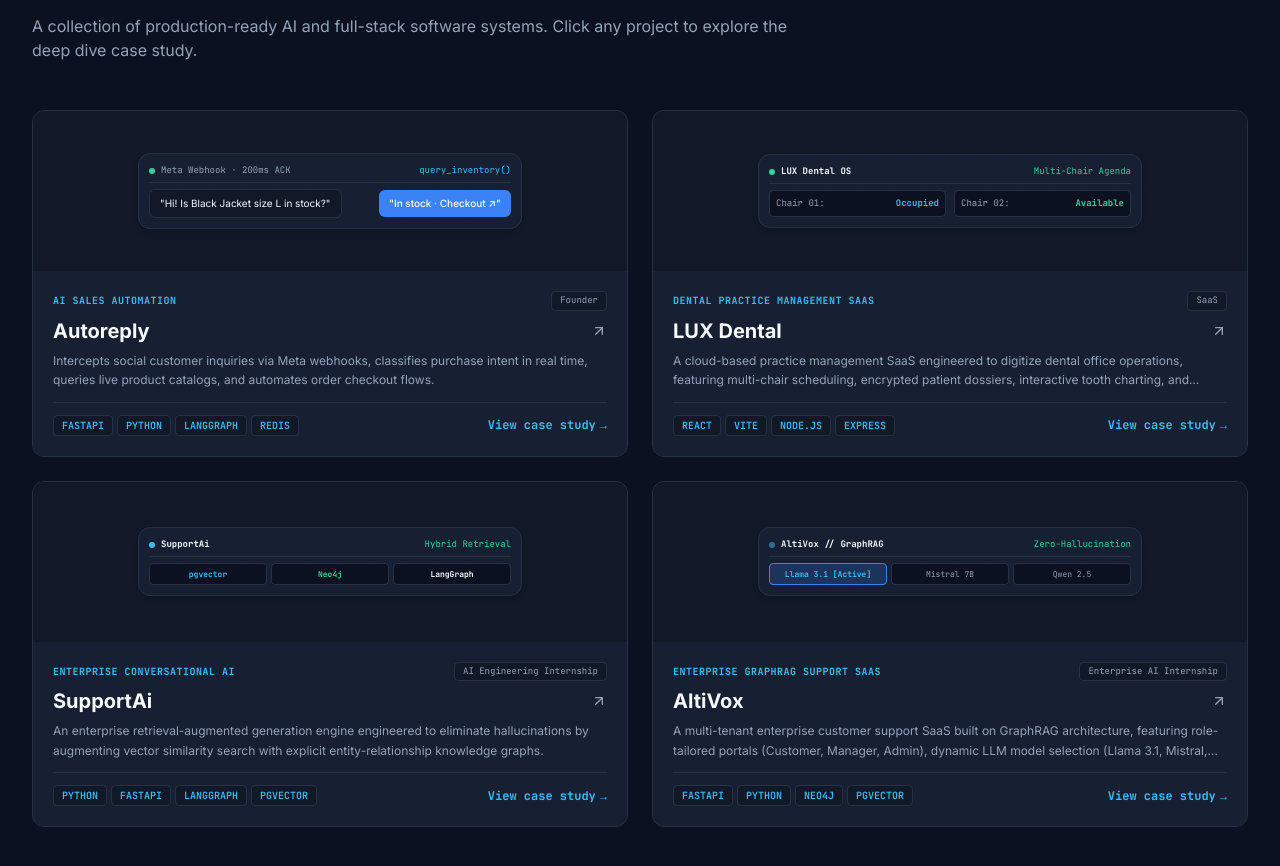
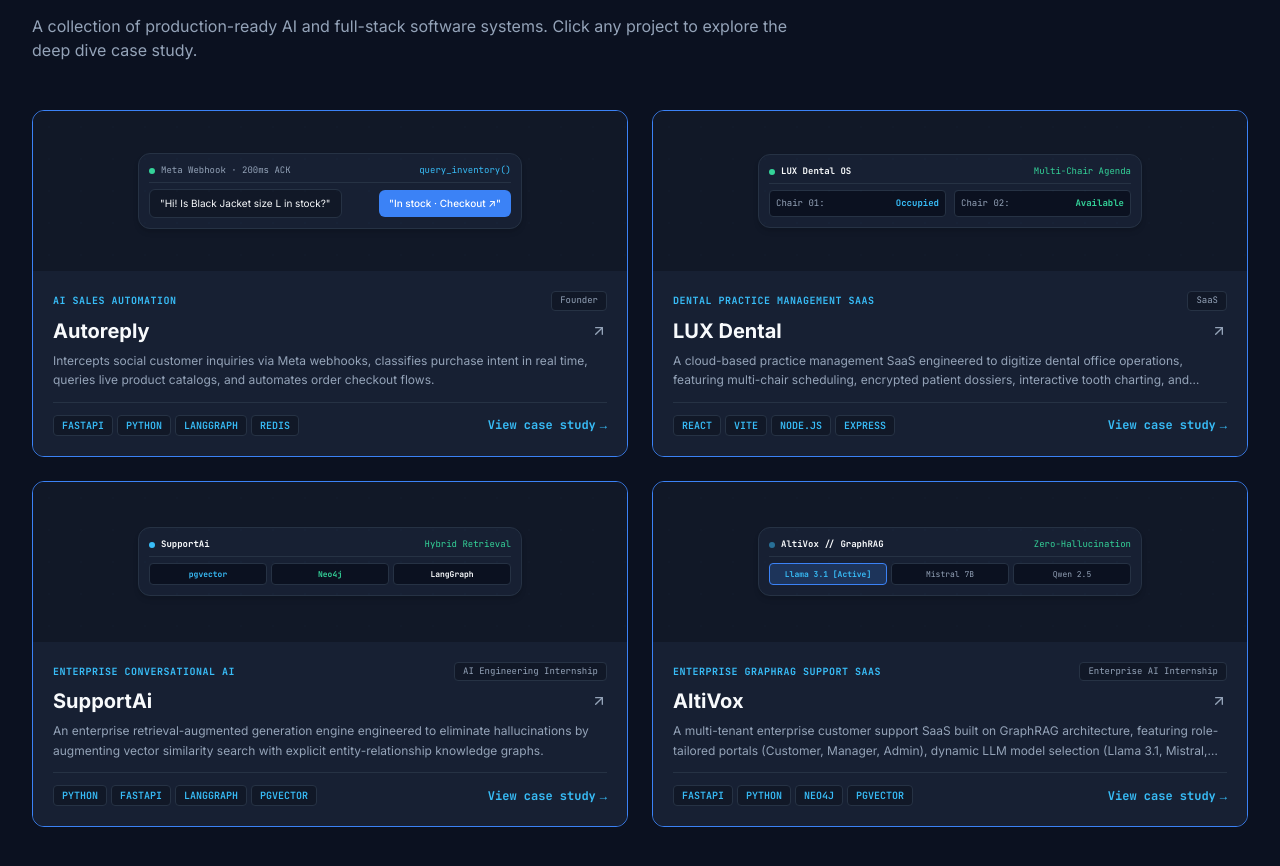
Before and after one commit to MahranHadjSalah/portfolio, a React (Vite) app: page / in a window 1280 px wide. Shown: the part 1074-1940 px from the top of the page. Built offline with nearby package versions, Linux system fonts and the light colour scheme.

Commit message:
style(projects): make project card boundaries permanently blue

```diff
--- a/src/components/FeaturedProjects.jsx
+++ b/src/components/FeaturedProjects.jsx
@@ -151,7 +151,7 @@
               tabIndex={0}
               role="button"
               onKeyDown={(e) => { if (e.key === 'Enter' || e.key === ' ') onOpenProject(project.id); }}
-              className="rounded-xl bg-[#172033] border border-[#263244] overflow-hidden group cursor-pointer hover:border-[#3B82F6]/60 hover:shadow-lg hover:shadow-[#3B82F6]/5 transition-all flex flex-col justify-between focus-visible:ring-2 focus-visible:ring-[#38BDF8]"
+              className="rounded-xl bg-[#172033] border border-[#3B82F6] hover:border-[#38BDF8] overflow-hidden group cursor-pointer hover:shadow-xl hover:shadow-[#3B82F6]/15 transition-all flex flex-col justify-between focus-visible:ring-2 focus-visible:ring-[#38BDF8]"
             >
               {/* Top Half: Minimalist Visual Preview Box */}
               {renderCardPreview(project)}
```
